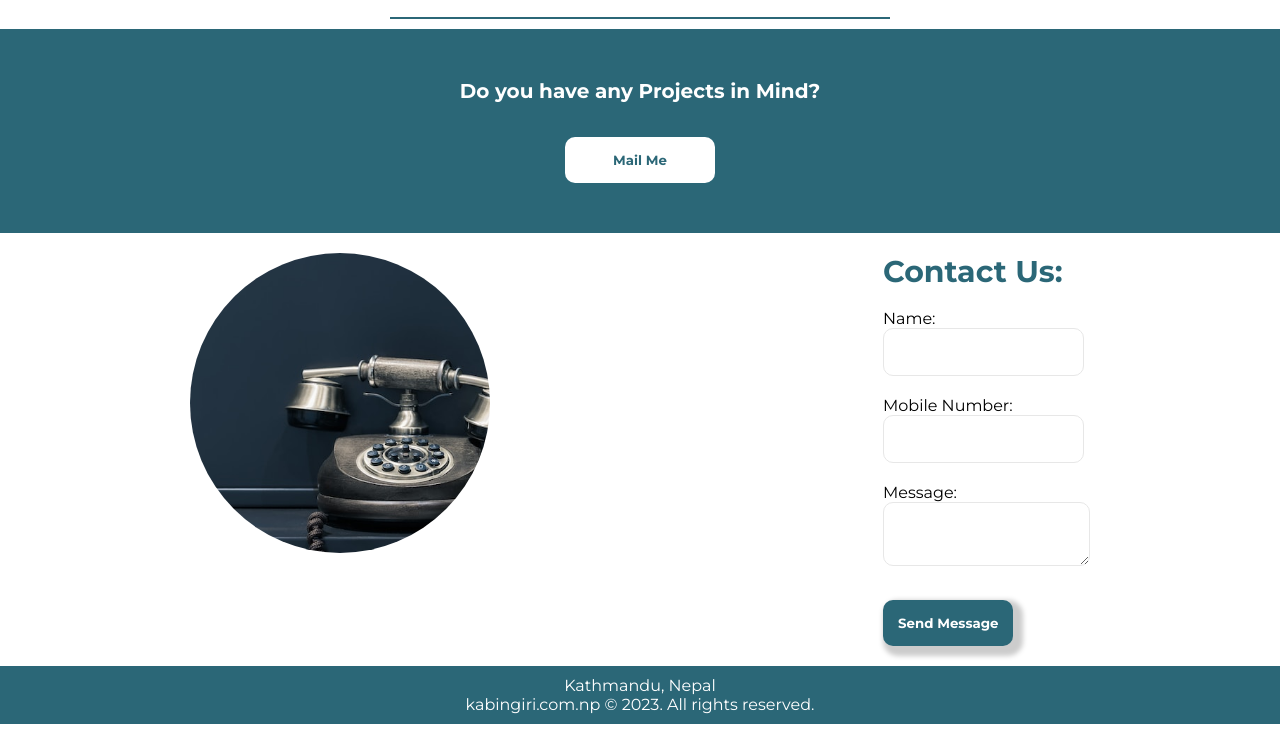
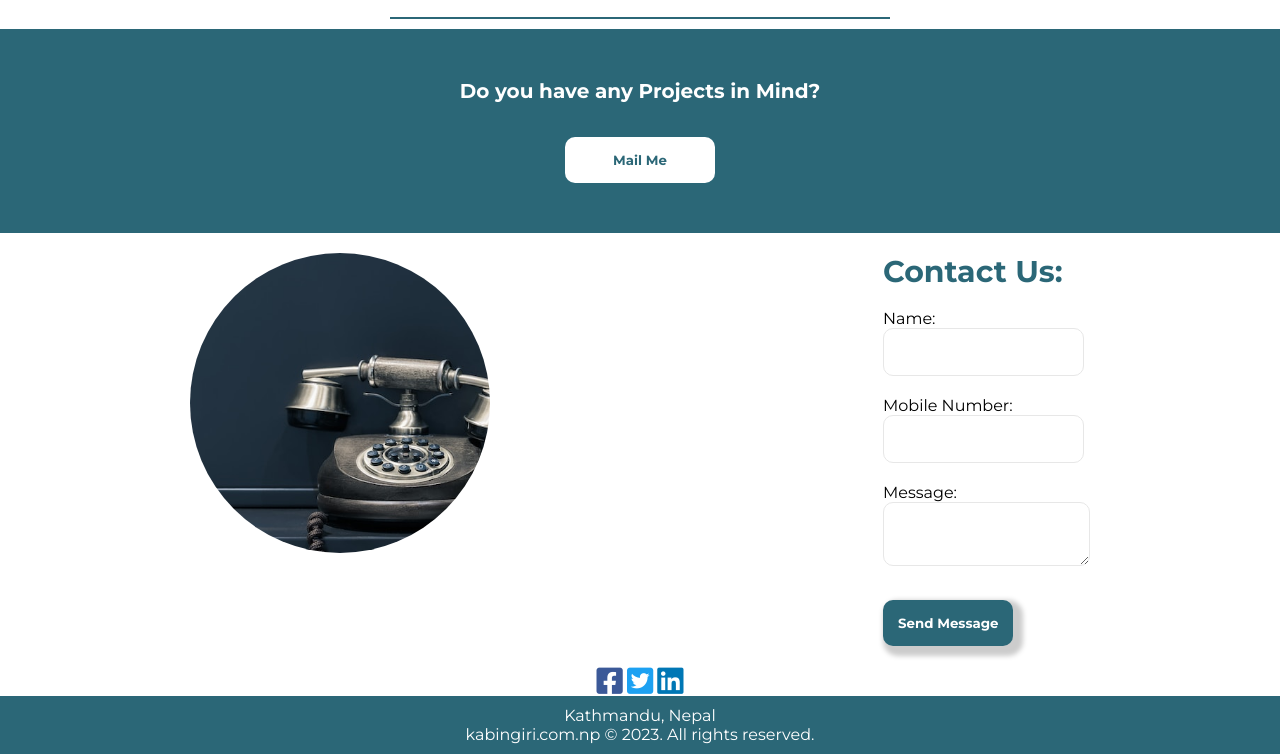
Before and after one commit to Kabin119245/kabin.github.io, a plain HTML site: page index.html in a window 1280 px wide. Shown: the part 1230-1984 px from the top of the page. Before the commit the page ends 1954 px from the top, so only its background shows below. Drawn offline with Linux system fonts and the light colour scheme.

Commit message:
Update index.html

```diff
--- a/index.html
+++ b/index.html
@@ -299,6 +299,19 @@
       </div>
     </div>
     </div>
+     </div>
+    <div class="social_media_icons" style="text-align: center; margin-top: 20px;">
+      <a href="https://www.facebook.com/kabin.giri.0743" target="_blank" rel="noopener noreferrer">
+        <i class="fab fa-facebook-square" style="font-size: 30px; color: #3b5998;"></i>
+      </a>
+      <a href="https://www.twitter.com/your-profile" target="_blank" rel="noopener noreferrer">
+        <i class="fab fa-twitter-square" style="font-size: 30px; color: #1da1f2;"></i>
+      </a>
+      <a href="https://www.linkedin.com/in/kabin-giri-18a06b230/" target="_blank" rel="noopener noreferrer">
+        <i class="fab fa-linkedin" style="font-size: 30px; color: #0077b5;"></i>
+      </a>
+      <!-- Add more social media icons as needed -->
+    </div>
 <div class="footer">
   Kathmandu, Nepal<br />
   kabingiri.com.np &copy; 2023. All rights reserved.
```
